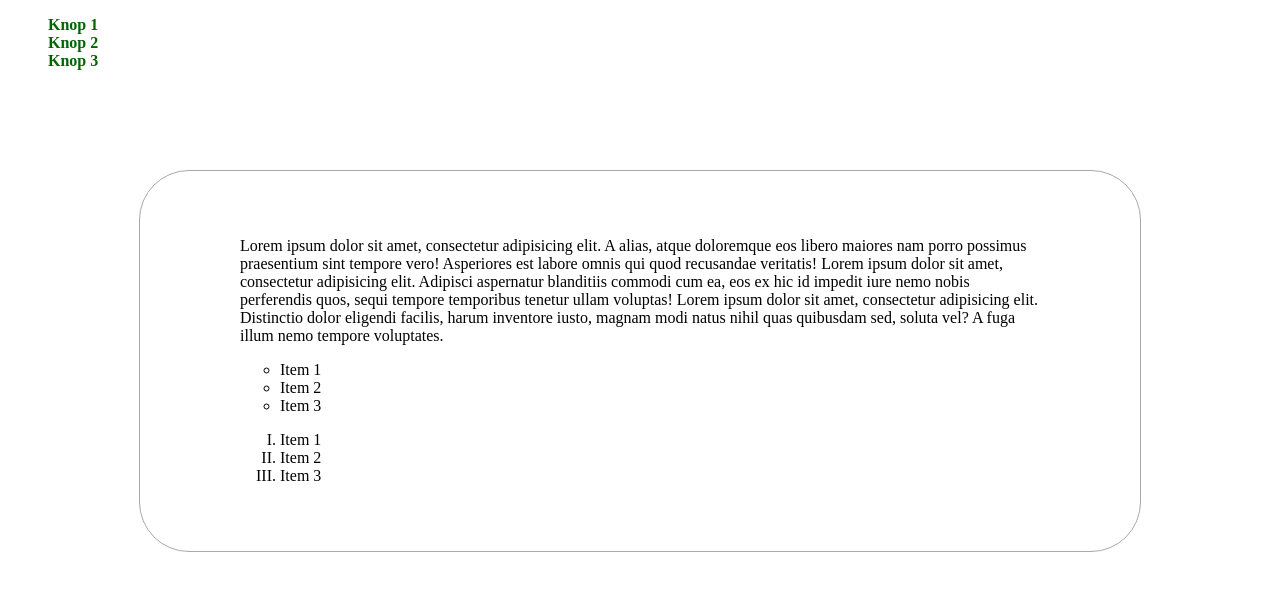
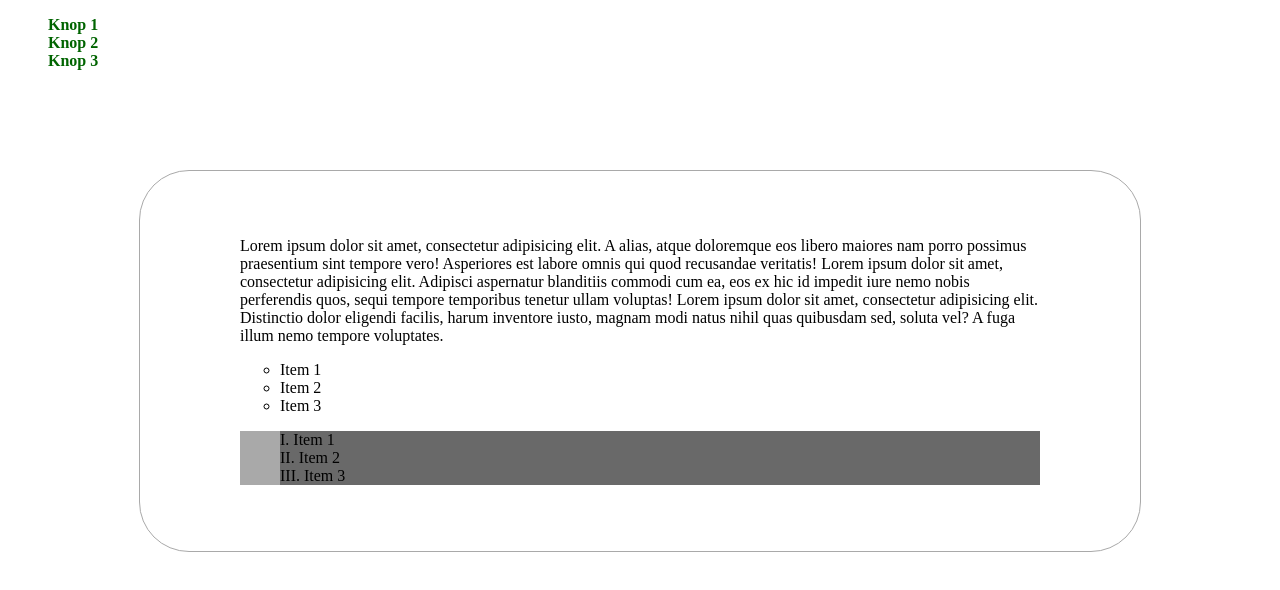
Before and after one commit to liseversmissenpxl/h4-basis-css, a plain HTML site: page index2.html in a window 1280 px wide. Drawn offline with Linux system fonts and the light colour scheme.

Commit message:
git commit -m

```diff
--- a/style2.css
+++ b/style2.css
@@ -37,11 +37,16 @@ nav ul li a {
 nav ul li a:hover {
     text-decoration: underline;
 }
+main ol {
+    background-color: darkgrey;
+}
 main ul li {
     list-style-type: circle;
 }
 main ol li {
     list-style-type: upper-roman;
+    background-color: dimgray;
+    list-style-position: inside;
 }
 p {
 
```
